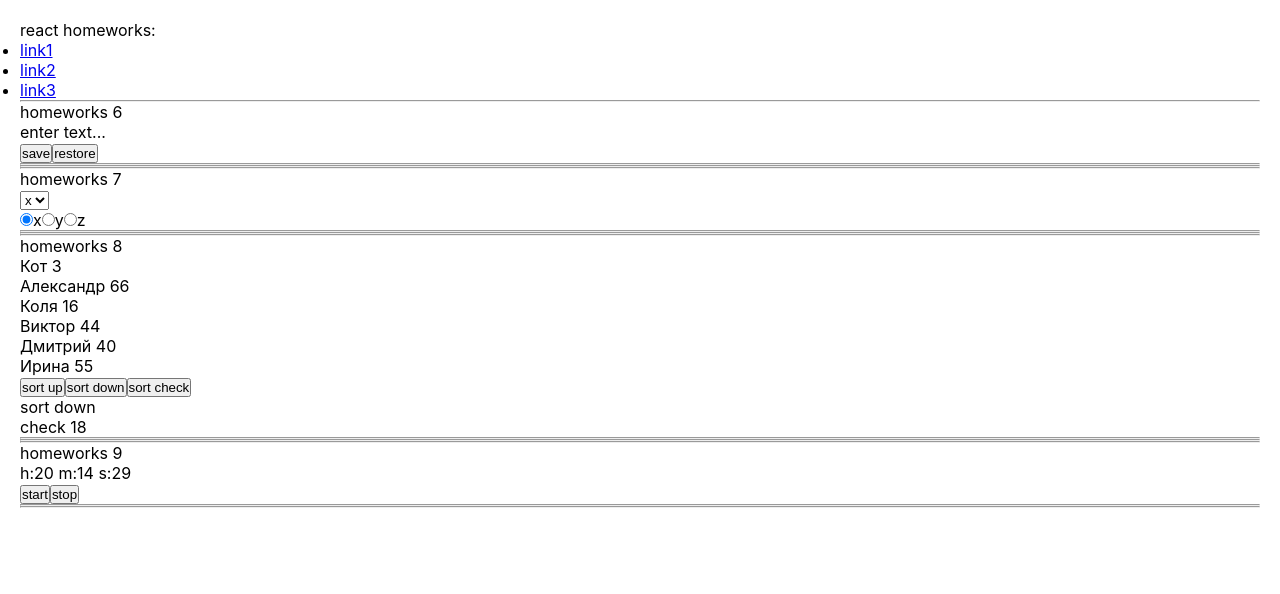
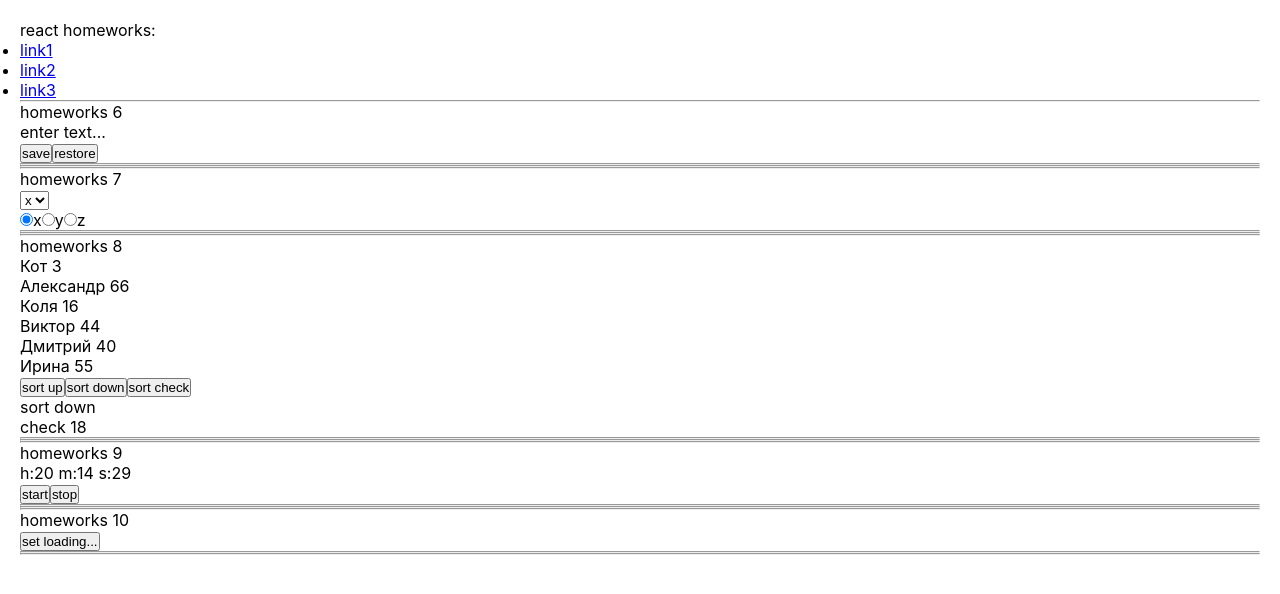
Before and after one commit to mates4352/React-tasks-Ignat, a React (Create React App) app: page / in a window 1280 px wide. Shown: the top 594 px of the page. Built offline with nearby package versions, Linux system fonts and the light colour scheme.

Commit message:
Add lesson 10

```diff
--- a/package.json
+++ b/package.json
@@ -11,12 +11,15 @@
     "@types/node": "^16.7.13",
     "@types/react": "^17.0.20",
     "@types/react-dom": "^17.0.9",
+    "@types/react-redux": "^7.1.24",
     "@types/react-router-dom": "^5.3.3",
     "@types/uuid": "^8.3.4",
     "react": "^17.0.2",
     "react-dom": "^17.0.2",
+    "react-redux": "^8.0.1",
     "react-router-dom": "^6.2.2",
     "react-scripts": "5.0.0",
+    "redux": "^4.2.0",
     "typescript": "^4.4.2",
     "uuid": "^8.3.2",
     "web-vitals": "^2.1.0"
--- /dev/null
+++ b/src/bll/reducers/loading-reducer.ts
@@ -0,0 +1,23 @@
+export type loadingState = {
+   isLoading: boolean
+}
+
+type changeLoadingType = ReturnType<typeof changeLoading>;
+
+type actionType = changeLoadingType;
+
+const initialState: loadingState = {
+   isLoading: false
+}
+
+export const loadingReducer = (state: loadingState = initialState, action: actionType): loadingState => {
+   switch (action.type) {
+      case 'CHANGE-LOADING':
+         return {...state, isLoading: action.isLoading}
+      default: return state
+   }
+}
+
+export const changeLoading = (isLoading: boolean) => {
+   return {type: 'CHANGE-LOADING', isLoading} as const
+}
--- /dev/null
+++ b/src/bll/redux-store.ts
@@ -0,0 +1,10 @@
+import {combineReducers, createStore} from "redux";
+import {loadingReducer} from "./reducers/loading-reducer";
+
+export type stateType =  ReturnType<typeof rootReducer>;
+
+const rootReducer = combineReducers({
+   loading: loadingReducer,
+})
+
+export const store = createStore(rootReducer)
--- a/src/index.tsx
+++ b/src/index.tsx
@@ -3,12 +3,16 @@ import ReactDOM from 'react-dom'
 import './index.css'
 import App from './p1-main/m1-ui/u1-app/App'
 import * as serviceWorker from './serviceWorker'
+import {Provider} from "react-redux";
+import {store} from "./bll/redux-store";
 
 // igg2
 
 ReactDOM.render(
     <React.StrictMode>
-        <App/>
+       <Provider store={store}>
+          <App/>
+       </Provider>
     </React.StrictMode>,
     document.getElementById("root")
 )
--- a/src/p1-main/m1-ui/u1-app/App.tsx
+++ b/src/p1-main/m1-ui/u1-app/App.tsx
@@ -5,6 +5,7 @@ import HW6 from '../../../p2-homeworks/h6/HW6';
 import HW7 from "../../../p2-homeworks/h7/HW7";
 import HW8 from "../../../p2-homeworks/h8/HW8";
 import HW9 from "../../../p2-homeworks/h9/HW9";
+import HW10 from "../../../p2-homeworks/h10/HW10";
 
 function App() {
    return (
@@ -15,6 +16,7 @@ function App() {
           <HW7/>
           <HW8/>
           <HW9/>
+          <HW10/>
        </div>
    );
 }
--- a/src/p2-homeworks/h10/HW10.tsx
+++ b/src/p2-homeworks/h10/HW10.tsx
@@ -1,14 +1,22 @@
 import React from 'react'
 import SuperButton from '../h4/common/c2-SuperButton/SuperButton'
+import {useDispatch, useSelector} from "react-redux";
+import {stateType} from "../../bll/redux-store";
+import {changeLoading} from "../../bll/reducers/loading-reducer";
 
 function HW10() {
+   const state = useSelector<stateType, stateType>((state) => state);
+   const dispatch = useDispatch();
     // useSelector, useDispatch
-    const loading = false
+    const loading = state.loading.isLoading;
 
     const setLoading = () => {
+       dispatch(changeLoading(!loading))
         // dispatch
+         setTimeout(() => {
+            dispatch(changeLoading(false))
+         }, 2000)
         // setTimeout
-        console.log('loading...')
     };
 
     return (
--- a/src/p2-homeworks/h9/Clock.tsx
+++ b/src/p2-homeworks/h9/Clock.tsx
@@ -20,6 +20,7 @@ function Clock() {
     const onMouseEnter = () => {
        setShow(true)
     }
+
     const onMouseLeave = () => {
        setShow(false)
     }
```
Also changed, not shown: 1 other file (tests, documents, lock files or other folders).
